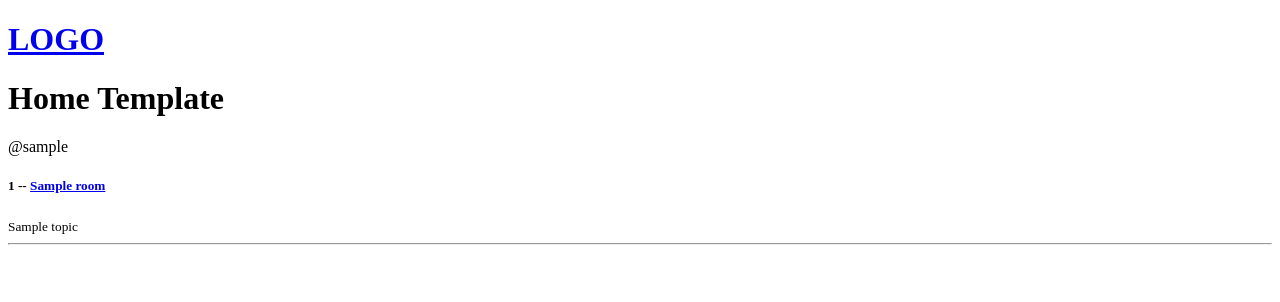
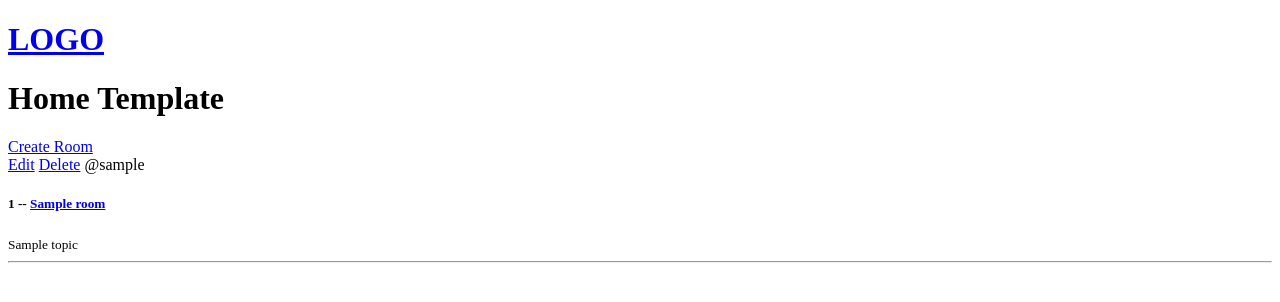
Before and after one commit to amtw123456/studybudy_practice_repo, a Django app: page / in a window 1280 px wide. Shown: the top 302 px of the page. Run offline with Django 3.2, Linux system fonts and the light colour scheme; tables that the repository leaves empty hold one stand-in row (values such as "Sample post").

Commit message:
Fourth commit Finished crud part

```diff
--- a/Base/settings.py
+++ b/Base/settings.py
@@ -38,7 +38,8 @@ INSTALLED_APPS = [
     'django.contrib.messages',
     'django.contrib.staticfiles',
 
-    'api.apps.ApiConfig'
+    'api.apps.ApiConfig',
+    'rest_framework',
 ]
 
 MIDDLEWARE = [
--- a/api/models.py
+++ b/api/models.py
@@ -18,6 +18,9 @@ class Room(models.Model):
     updated = models.DateTimeField(auto_now=True)
     created = models.DateTimeField(auto_now_add=True)
 
+    class Meta:
+        ordering = ['-updated', '-created']
+
     def __str__(self):
         return self.name
 
--- a/api/templates/api/home.html
+++ b/api/templates/api/home.html
@@ -4,9 +4,15 @@
 <h1>Home Template</h1>
 
 <div>
+
+    <a href="{% url 'create-room' %}"> Create Room</a>
+
+
     <div>
         {% for room in rooms %}
             <div>
+                <a href="{% url 'update-room' room.id %}">Edit</a>
+                <a href="{% url 'delete-room' room.id %}">Delete</a>
                 <span>@{{room.host}}</span>
                 <h5>{{room.id}} -- <a href="{% url 'room' room.id %}">{{room.name}}</a></h5>
                 <small>{{room.topic.name}}</small>
--- a/api/urls.py
+++ b/api/urls.py
@@ -3,5 +3,11 @@ from . import views
 
 urlpatterns = [
     path('', views.home, name="home"),
-    path('room/<str:pk>/', views.room, name="room")
+    path('room/<str:pk>/', views.room, name="room"),
+    path('create-room/', views.createRoom, name="create-room"),
+    path('update-room/<str:pk>/', views.updateRoom, name="update-room"),
+    path('delete-room/<str:pk>/', views.deleteRoom, name="delete-room"),
+
+
+    path('viewroom/', views.getRooms)
 ]
--- a/api/views.py
+++ b/api/views.py
@@ -1,6 +1,10 @@
-from django.shortcuts import render
+
+from rest_framework.decorators import api_view
+from rest_framework.response import Response
+from django.shortcuts import render, redirect
+from .serializers import RoomSerializer
 from .models import Room
-
+from .forms import RoomForm
 # rooms = [
 #     {'id':1, 'name':'Lets learn python!'},
 #     {'id':2, 'name':'Design with me'},
@@ -8,6 +12,12 @@ from .models import Room
 # ]
 
 # Create your views here.
+@api_view(['GET'])
+def getRooms(request):
+    rooms = Room.objects.all()
+    serializer = RoomSerializer(rooms, many=True)
+    return Response(serializer.data)
+
 def home(request):
     room = Room.objects.all()
     context = {'rooms':room}
@@ -17,3 +27,34 @@ def room(request, pk):
     room = Room.objects.get(id=pk)
     context = {'room': room}
     return render(request, 'api/room.html', context)
+
+def createRoom(request): # POST METHOD THAT SAVES A NEW ROOM DATA TO THE api_room colleciton
+    form = RoomForm()
+    if request.method == 'POST':
+        # print(request.POST)
+        form = RoomForm(request.POST)
+        if form.is_valid():
+            form.save()
+            return redirect('home')
+    context = {'form': form}
+    return render(request, 'api/room_form.html', context)
+
+def updateRoom(request, pk):
+    room = Room.objects.get(id=pk)
+    form = RoomForm(instance=room)
+
+    if request.method == "POST":
+        form = RoomForm(request.POST, instance=room)
+        if form.is_valid():
+            form.save()
+            return redirect('home')
+
+    context = {'form': form}
+    return render(request, 'api/room_form.html', context)
+
+def deleteRoom(request, pk):
+    room = Room.objects.get(id=pk)
+    if request.method == 'POST':
+        room.delete()
+        return redirect('home')
+    return render(request, 'api/delete.html', {'obj':room})
```
Also changed, not shown: api/forms.py (added, +7 -0 lines), api/serializers.py (added, +7 -0 lines), api/templates/api/delete.html (added, +13 -0 lines), api/templates/api/room_form.html (added, +13 -0 lines).
